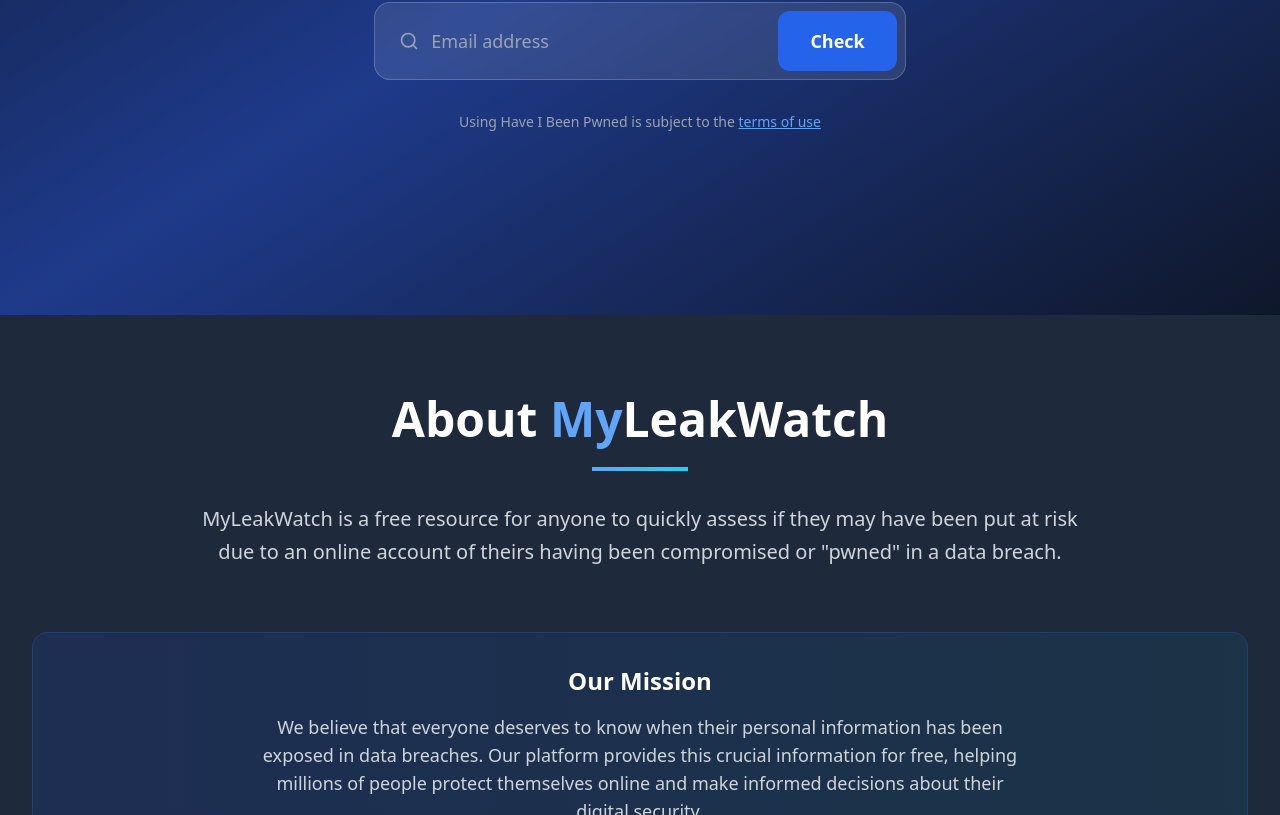
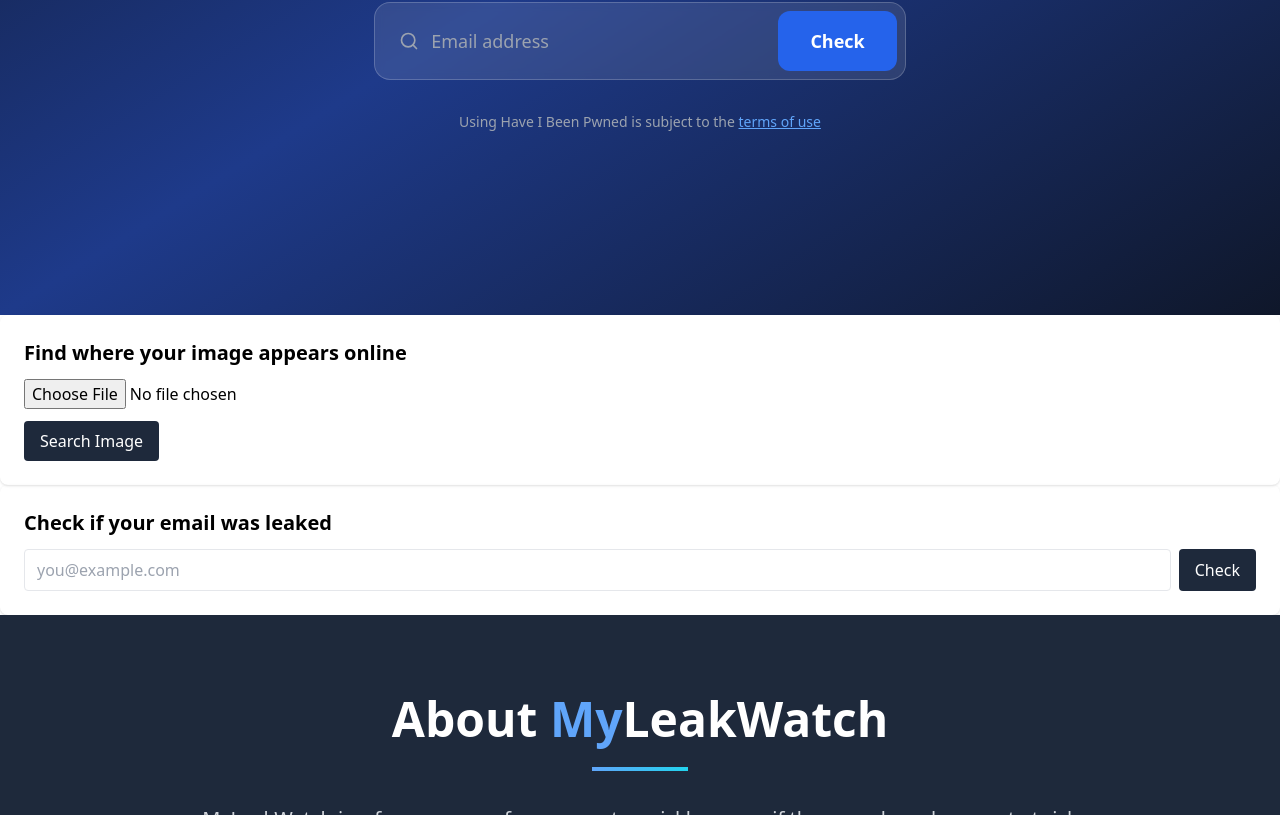
Before and after one commit to Virus2hell/MyLeakWatch, a React (Vite) app in the folder my-app/: page / in a window 1280 px wide. Shown: the part 550-1365 px from the top of the page. Built offline with nearby package versions, Linux system fonts and the light colour scheme.

Commit message:
updated-app-tsx

```diff
--- a/my-app/src/App.tsx
+++ b/my-app/src/App.tsx
@@ -4,12 +4,16 @@
 import AboutUs from './components/AboutUs';
 //import StatsSection from './components/StatsSection';
 import Footer from './components/Footer';
+import ImageSearch from './components/ImageSearch';
+import EmailChecker from './components/EmailChecker';
 
 function App() {
   return (
     <div className="min-h-screen">
       <Header />
       <HeroSection />
+      <ImageSearch />
+      <EmailChecker />
       <AboutUs />
       {/* <StatsSection /> */}
       <Footer />
```
